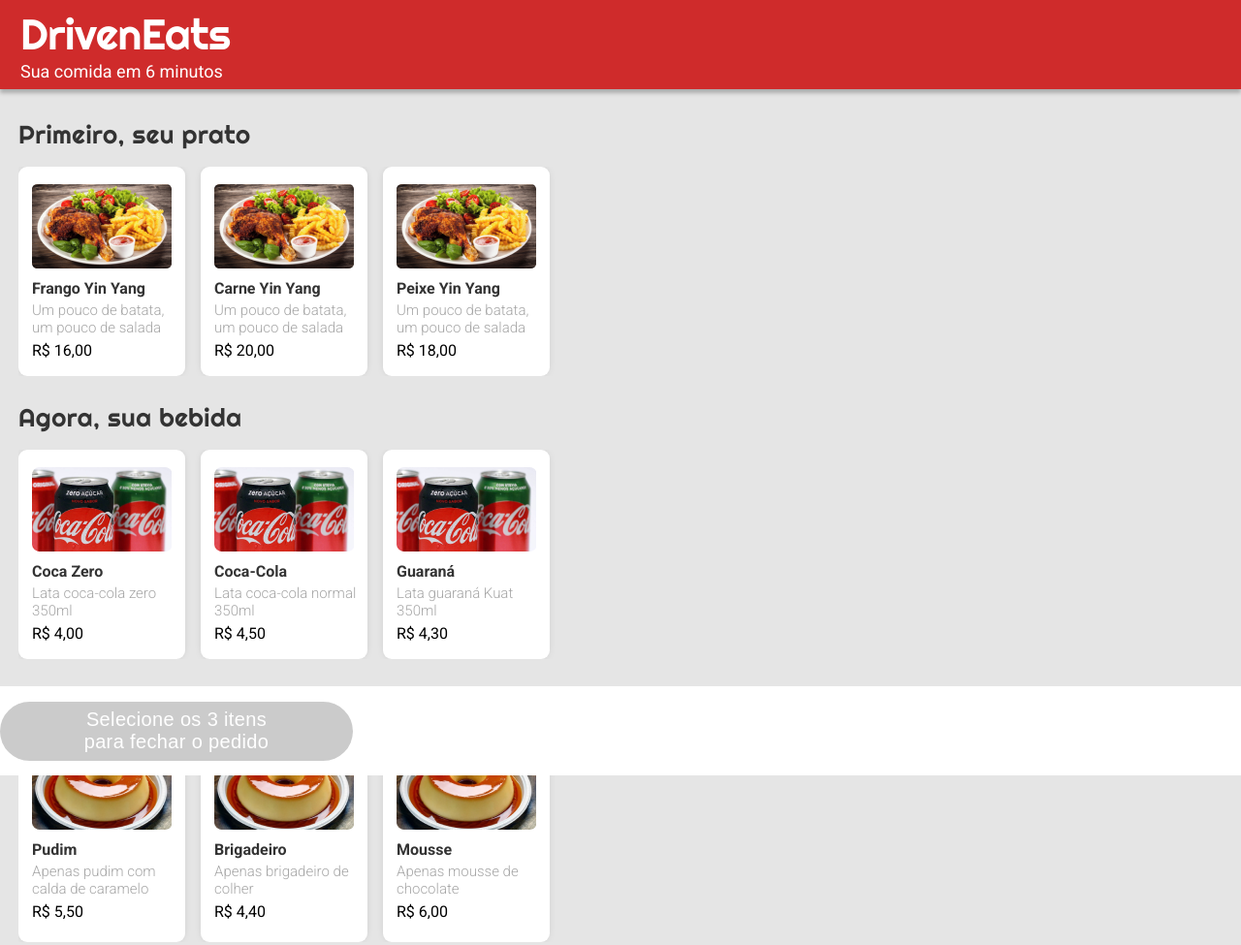
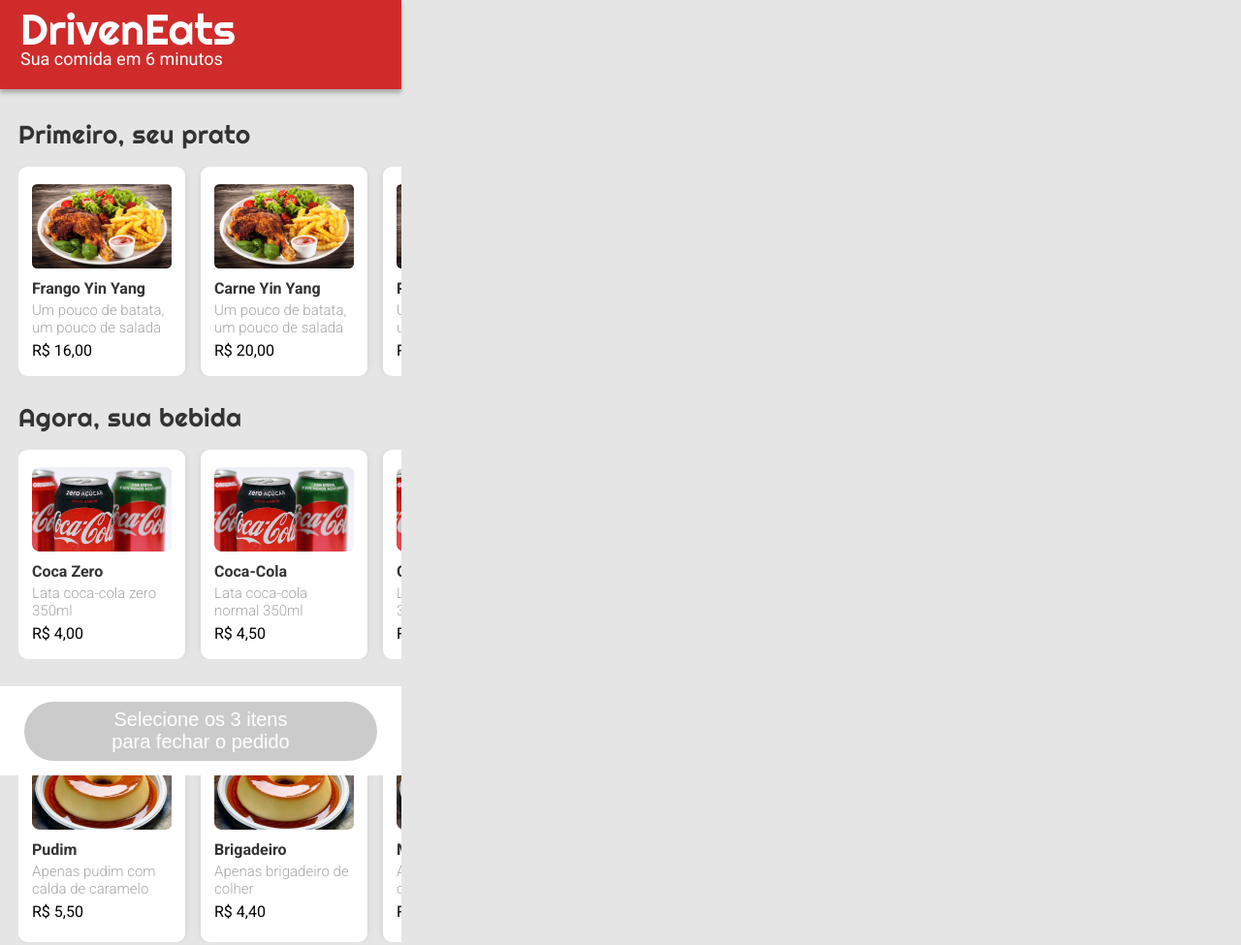
Before and after one commit to curtyraissa/projeto-driveneats, a plain HTML site: page index.html in a window 1280 px wide. Shown: the whole page at 97% size. Drawn offline with Linux system fonts and the light colour scheme.

Commit message:
ajustes na largura do projeto

```diff
--- a/assets/css/style.css
+++ b/assets/css/style.css
@@ -8,31 +8,26 @@
 body {
     font-family: 'Roboto', sans-serif;
     font-style: normal;
-    width: 600px;
+    width: 414px;
     background-color: #E5E5E5;
 }
 
 header {
     background-color: #CF2B2B;
     height: 92px;
-    width: 100%;
+    width: 414px;
     position: fixed;
     top: 0;
     z-index: 1;
     box-shadow: 0px 4px 4px rgba(0, 0, 0, 0.25);
 }
 
-/* main{
-    overflow-x: scroll;
-} */
 
 h1 {
     font-family: 'Righteous', cursive;
     font-weight: 400;
     font-size: 44px;
     color: #FFFFFF;
-    line-height: 55px;
-    letter-spacing: -0.012em;
     margin-top: 8px;
     margin-left: 21px;
 }
@@ -41,7 +36,6 @@
     font-weight: 400;
     font-size: 18px;
     color: #FFFFFF;
-    line-height: 21px;
     margin-left: 21px;
     margin-bottom: 18px;
 }
@@ -75,6 +69,7 @@
     box-shadow: 0px 0px 10px -4px rgba(0, 0, 0, 0.25);
     border-radius: 9px;
     padding-left: 14px;
+    padding-right: 14px;
 }
 
 img {
@@ -110,7 +105,7 @@
 }
 
 footer {
-    width: 100%;
+    width: 414px;
     height: 92px;
     background-color: #FFFFFF;
     position: fixed;
@@ -118,13 +113,13 @@
     z-index: 1;
     display: flex;
     align-items: center;
+    display: flex;
+    justify-content: center;
 }
 
 button {
     width: 364px;
     height: 61px;
-    /* margin-left: 25px;
-    margin-bottom: 16px; */
     background-color: #CBCBCB;
     border-radius: 50px;
     border: none;
@@ -133,9 +128,7 @@
 .mensagem1-rodape {
     font-weight: 400;
     font-size: 20px;
-    line-height: 23px;
     text-align: center;
-    letter-spacing: 0.018em;
     color: #FFFFFF;
     max-width: 200px;
     margin: auto;
```
